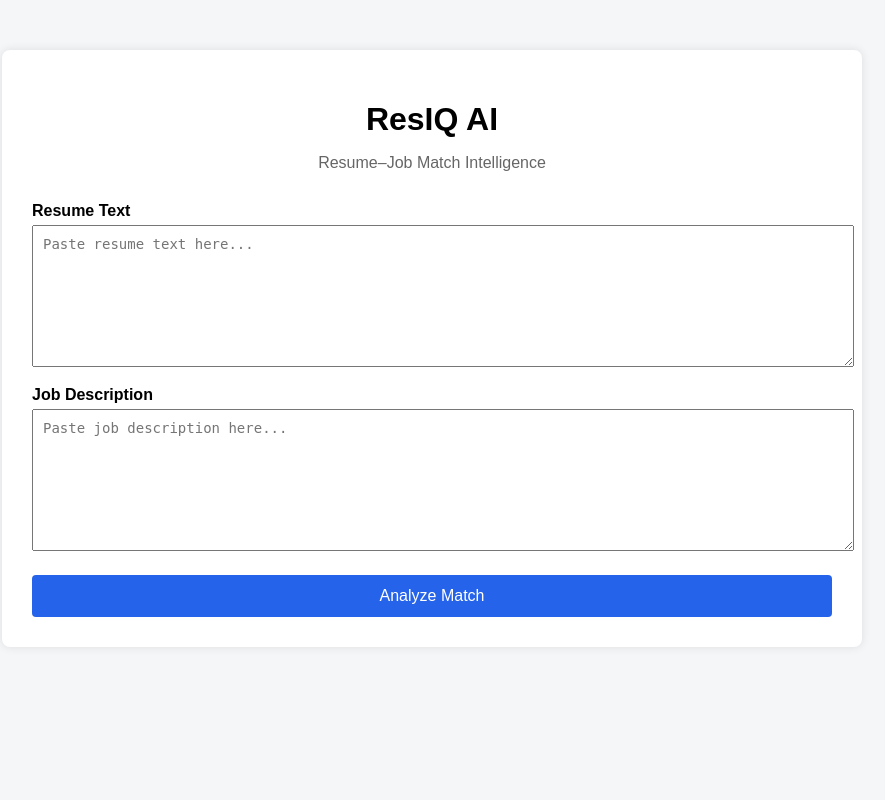
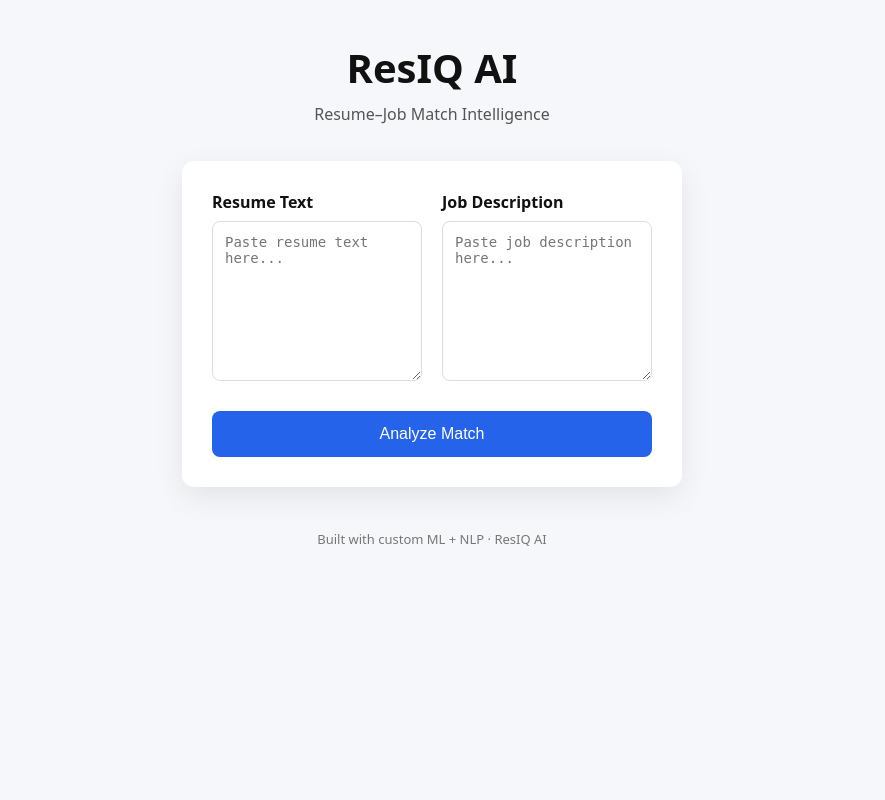
Before and after one commit to shayanshaikh199/resiQ-ai, a FastAPI app: page / in a window 1280 px wide. Shown: the whole page, without its empty margins (208-1093 px from the left). Run offline with FastAPI, Linux system fonts and the light colour scheme; parts of the project's set-up code (start-up, migrations or seed data) failed here and were passed over.

Commit message:
Made some changes to UI

```diff
--- a/static/style.css
+++ b/static/style.css
@@ -1,68 +1,125 @@
-body {
-    font-family: Arial, sans-serif;
-    background: #f4f6f8;
-    margin: 0;
-    padding: 0;
+* {
+    box-sizing: border-box;
 }
 
-.container {
-    max-width: 800px;
-    margin: 50px auto;
+body {
+    margin: 0;
+    font-family: system-ui, -apple-system, BlinkMacSystemFont, sans-serif;
+    background: #f6f7fb;
+    color: #111;
+}
+
+.page {
+    min-height: 100vh;
+    display: flex;
+    flex-direction: column;
+}
+
+.header {
+    text-align: center;
+    padding: 40px 20px 20px;
+}
+
+.header h1 {
+    margin: 0;
+    font-size: 2.5rem;
+}
+
+.header p {
+    margin-top: 8px;
+    color: #555;
+}
+
+.card {
+    max-width: 900px;
+    margin: 0 auto;
     background: white;
     padding: 30px;
-    border-radius: 8px;
-    box-shadow: 0 0 10px rgba(0,0,0,0.1);
+    border-radius: 12px;
+    box-shadow: 0 10px 30px rgba(0,0,0,0.08);
 }
 
-h1 {
-    text-align: center;
-    margin-bottom: 5px;
+.inputs {
+    display: grid;
+    grid-template-columns: 1fr 1fr;
+    gap: 20px;
 }
 
-.subtitle {
-    text-align: center;
-    color: #666;
-    margin-bottom: 30px;
-}
-
-label {
-    font-weight: bold;
+.input-group label {
+    font-weight: 600;
     display: block;
-    margin-top: 15px;
+    margin-bottom: 8px;
 }
 
 textarea {
     width: 100%;
-    height: 120px;
-    margin-top: 5px;
-    padding: 10px;
+    min-height: 160px;
+    padding: 12px;
+    border-radius: 8px;
+    border: 1px solid #ddd;
     font-size: 14px;
+    resize: vertical;
 }
 
-button {
-    margin-top: 20px;
+textarea:focus {
+    outline: none;
+    border-color: #2563eb;
+}
+
+.analyze-btn {
+    margin-top: 25px;
     width: 100%;
-    padding: 12px;
+    padding: 14px;
     font-size: 16px;
-    background-color: #2563eb;
+    background: #2563eb;
     color: white;
     border: none;
-    border-radius: 4px;
+    border-radius: 8px;
     cursor: pointer;
 }
 
-button:hover {
-    background-color: #1d4ed8;
+.analyze-btn:hover {
+    background: #1d4ed8;
 }
 
-.result {
+.result-card {
     margin-top: 30px;
     padding: 20px;
-    background: #f0f9ff;
-    border-radius: 6px;
+    border-radius: 10px;
+    background: #f8fafc;
+}
+
+.badge {
+    display: inline-block;
+    padding: 6px 14px;
+    border-radius: 999px;
+    font-weight: 600;
+    margin: 10px 0;
+}
+
+.match {
+    background: #dcfce7;
+    color: #166534;
+}
+
+.nomatch {
+    background: #fee2e2;
+    color: #991b1b;
+}
+
+.confidence {
+    font-size: 15px;
 }
 
 .warning {
+    margin-top: 10px;
     color: #b45309;
-    font-weight: bold;
+    font-weight: 600;
 }
+
+.footer {
+    text-align: center;
+    padding: 30px 10px;
+    font-size: 13px;
+    color: #777;
+}
--- a/templates/index.html
+++ b/templates/index.html
@@ -6,31 +6,61 @@
     <link rel="stylesheet" href="/static/style.css">
 </head>
 <body>
-    <div class="container">
+    <div class="page">
+        <header class="header">
             <h1>ResIQ AI</h1>
-        <p class="subtitle">Resume–Job Match Intelligence</p>
+            <p>Resume–Job Match Intelligence</p>
+        </header>
 
+        <main class="card">
             <form method="post" action="/analyze">
+                <div class="inputs">
+                    <div class="input-group">
                         <label>Resume Text</label>
-            <textarea name="resume_text" placeholder="Paste resume text here..." required></textarea>
+                        <textarea
+                            name="resume_text"
+                            placeholder="Paste resume text here..."
+                            required></textarea>
+                    </div>
 
+                    <div class="input-group">
                         <label>Job Description</label>
-            <textarea name="job_text" placeholder="Paste job description here..." required></textarea>
+                        <textarea
+                            name="job_text"
+                            placeholder="Paste job description here..."
+                            required></textarea>
+                    </div>
+                </div>
 
-            <button type="submit">Analyze Match</button>
+                <button type="submit" class="analyze-btn">
+                    Analyze Match
+                </button>
             </form>
 
             {% if result %}
-        <div class="result">
+            <div class="result-card">
                 <h2>Result</h2>
-            <p><strong>Prediction:</strong> {{ "Match" if result.prediction == 1 else "No Match" }}</p>
-            <p><strong>Confidence:</strong> {{ result.confidence }}</p>
+
+                <div class="badge {{ 'match' if result.prediction == 1 else 'nomatch' }}">
+                    {{ "Match" if result.prediction == 1 else "No Match" }}
+                </div>
+
+                <p class="confidence">
+                    Confidence: <strong>{{ result.confidence }}</strong>
+                </p>
 
                 {% if result.uncertain %}
-                <p class="warning">⚠️ Model is uncertain about this prediction.</p>
+                    <p class="warning">
+                        ⚠️ Model is uncertain about this prediction
+                    </p>
                 {% endif %}
             </div>
             {% endif %}
+        </main>
+
+        <footer class="footer">
+            <p>Built with custom ML + NLP · ResIQ AI</p>
+        </footer>
     </div>
 </body>
 </html>
```
Lines whose indentation alone changed are shown as unchanged.
